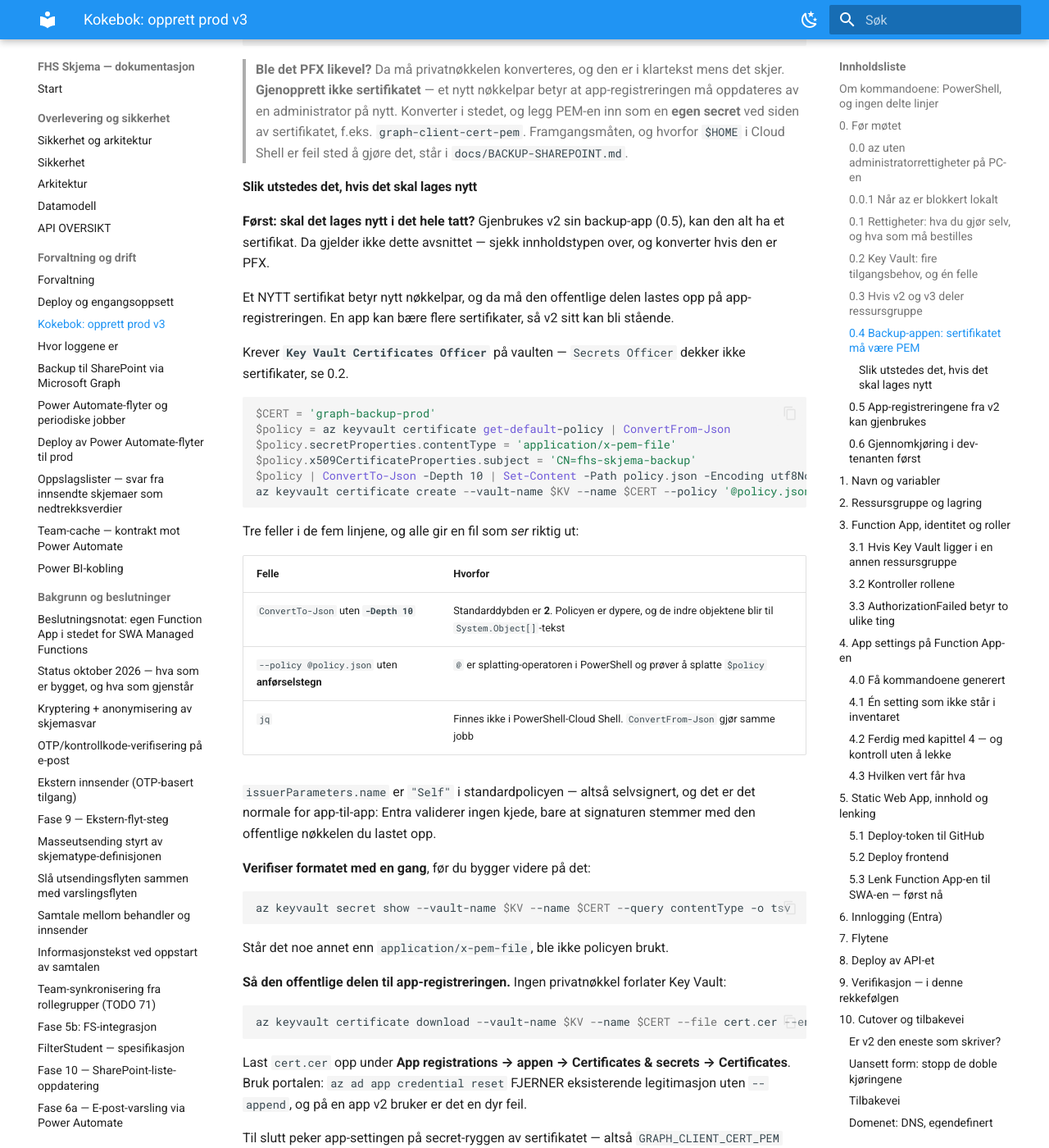
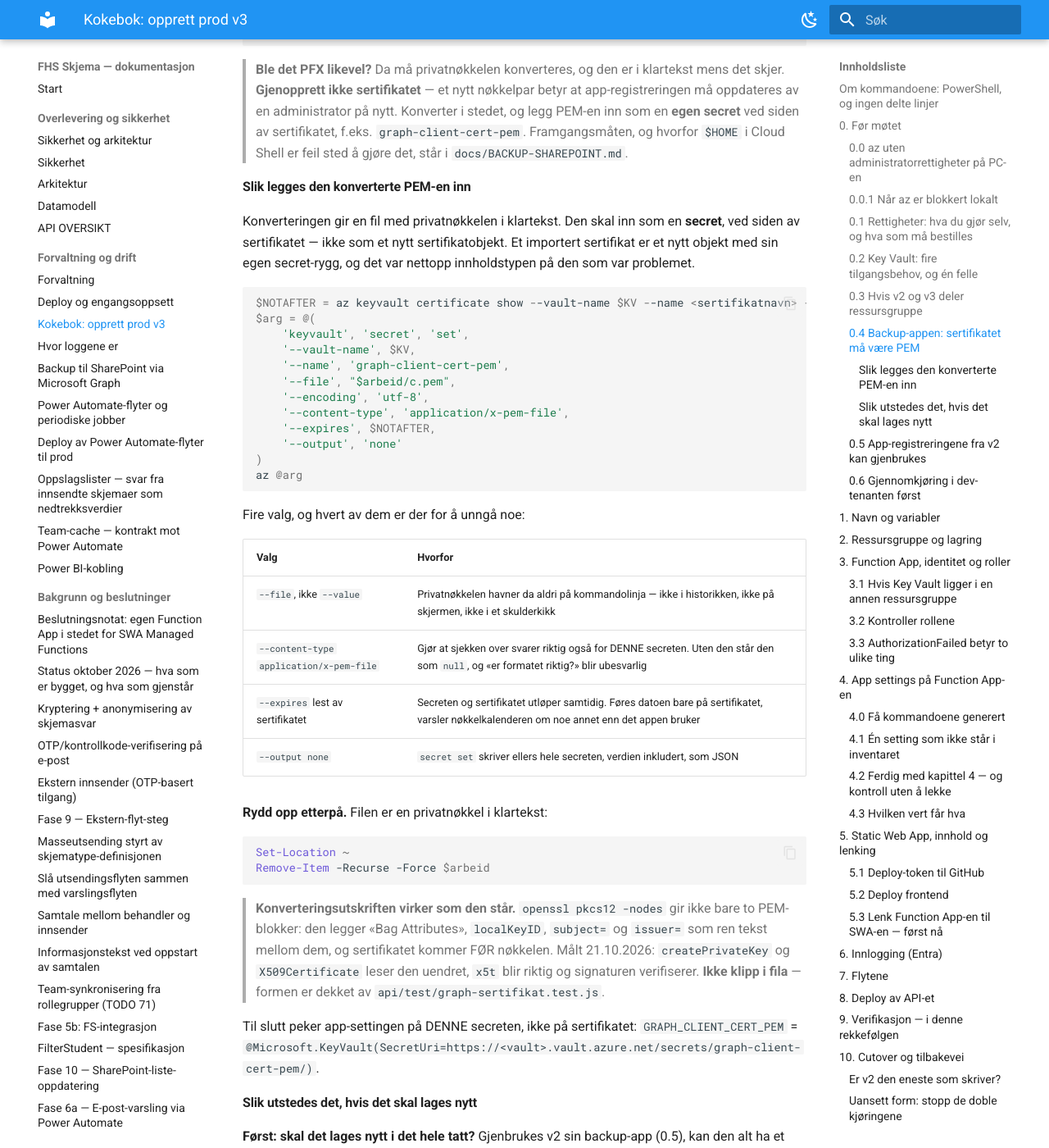
Before and after one commit to jachrist/skjema-swa, an MkDocs documentation site: the page built from docs/KOKEBOK-PROD-V3.md, in a window 1280 px wide and 1400 px high, scrolled down 9832 px. Shown: the whole window at 82% size. Built offline with MkDocs 1.6.1 and Material for MkDocs 9.7.7, drawn with Linux system fonts in a browser that asks for light colours.

Commit message:
Den konverterte PEM-en: hvor den skal, og at den virker uendret
Konverteringen fra PKCS#12 var dokumentert, men ikke hva man gjør med
resultatet. Nytt avsnitt i 0.4: PEM-en inn som en SECRET ved siden av
sertifikatet — ikke som et nytt sertifikatobjekt. Et importert sertifikat er
et nytt objekt med sin egen secret-rygg, og innholdstypen på den var nettopp
problemet.

Fire valg i kommandoen, hvert for å unngå noe:

- `--file`, ikke `--value`: privatnøkkelen havner aldri på kommandolinja,
  ikke i historikken, ikke på skjermen.
- `--content-type application/x-pem-file`: gjør at formatsjekken i 0.4 svarer
  riktig også for denne secreten. Uten den står den som null, og «er formatet
  riktig?» blir ubesvarlig.
- `--expires` lest av sertifikatet: secreten og sertifikatet utløper
  samtidig. Føres datoen bare på sertifikatet, varsler nøkkelkalenderen om
  noe annet enn det appen bruker.
- `--output none`: `secret set` skriver ellers hele secreten, verdien
  inkludert.

OG ÉN MÅLING SOM SPARER EN RUNDE. `openssl pkcs12 -nodes` gir ikke bare to
PEM-blokker: den legger «Bag Attributes», `localKeyID`, `subject=` og
`issuer=` som ren tekst mellom dem, og sertifikatet kommer FØR nøkkelen. Det
ser ut som noe man må klippe i.

Målt 21.10.2026: `createPrivateKey` og `X509Certificate` leser den uendret,
`x5t` blir riktig og signaturen verifiserer. `graph-sertifikat.test.js` lager
nå en PFX, konverterer den med openssl og kjører `tokenKropp()` på
resultatet — så formen er dekket, ikke bare observert. En framtidig «rydd opp
i PEM-lesingen» kan ellers bryte nettopp det en prod-operatør produserer.

Co-Authored-By: Claude Opus 5 <noreply@anthropic.com>
Claude-Session: https://claude.ai/code/session_016ebSuKji2st85HZS2wAHNH

````diff
--- a/docs/KOKEBOK-PROD-V3.md
+++ b/docs/KOKEBOK-PROD-V3.md
@@ -419,6 +419,55 @@ az keyvault secret show --vault-name $KV --name <sertifikatnavn> --query "conten
 > hvorfor `$HOME` i Cloud Shell er feil sted å gjøre det, står i
 > `docs/BACKUP-SHAREPOINT.md`.
 
+#### Slik legges den konverterte PEM-en inn
+
+Konverteringen gir en fil med privatnøkkelen i klartekst. Den skal inn som en
+**secret**, ved siden av sertifikatet — ikke som et nytt sertifikatobjekt. Et
+importert sertifikat er et nytt objekt med sin egen secret-rygg, og det var
+nettopp innholdstypen på den som var problemet.
+
+```powershell
+$NOTAFTER = az keyvault certificate show --vault-name $KV --name <sertifikatnavn> --query attributes.expires -o tsv
+$arg = @(
+    'keyvault', 'secret', 'set',
+    '--vault-name', $KV,
+    '--name', 'graph-client-cert-pem',
+    '--file', "$arbeid/c.pem",
+    '--encoding', 'utf-8',
+    '--content-type', 'application/x-pem-file',
+    '--expires', $NOTAFTER,
+    '--output', 'none'
+)
+az @arg
+```
+
+Fire valg, og hvert av dem er der for å unngå noe:
+
+| Valg | Hvorfor |
+|---|---|
+| `--file`, ikke `--value` | Privatnøkkelen havner da aldri på kommandolinja — ikke i historikken, ikke på skjermen, ikke i et skulderkikk |
+| `--content-type application/x-pem-file` | Gjør at sjekken over svarer riktig også for DENNE secreten. Uten den står den som `null`, og «er formatet riktig?» blir ubesvarlig |
+| `--expires` lest av sertifikatet | Secreten og sertifikatet utløper samtidig. Føres datoen bare på sertifikatet, varsler nøkkelkalenderen om noe annet enn det appen bruker |
+| `--output none` | `secret set` skriver ellers hele secreten, verdien inkludert, som JSON |
+
+**Rydd opp etterpå.** Filen er en privatnøkkel i klartekst:
+
+```powershell
+Set-Location ~
+Remove-Item -Recurse -Force $arbeid
+```
+
+> **Konverteringsutskriften virker som den står.** `openssl pkcs12 -nodes` gir
+> ikke bare to PEM-blokker: den legger «Bag Attributes», `localKeyID`,
+> `subject=` og `issuer=` som ren tekst mellom dem, og sertifikatet kommer
+> FØR nøkkelen. Målt 21.10.2026: `createPrivateKey` og `X509Certificate`
+> leser den uendret, `x5t` blir riktig og signaturen verifiserer. **Ikke
+> klipp i fila** — formen er dekket av `api/test/graph-sertifikat.test.js`.
+
+Til slutt peker app-settingen på DENNE secreten, ikke på sertifikatet:
+`GRAPH_CLIENT_CERT_PEM` =
+`@Microsoft.KeyVault(SecretUri=https://<vault>.vault.azure.net/secrets/graph-client-cert-pem/)`.
+
 #### Slik utstedes det, hvis det skal lages nytt
 
 **Først: skal det lages nytt i det hele tatt?** Gjenbrukes v2 sin backup-app
````
Also changed, not shown: 1 other file.
